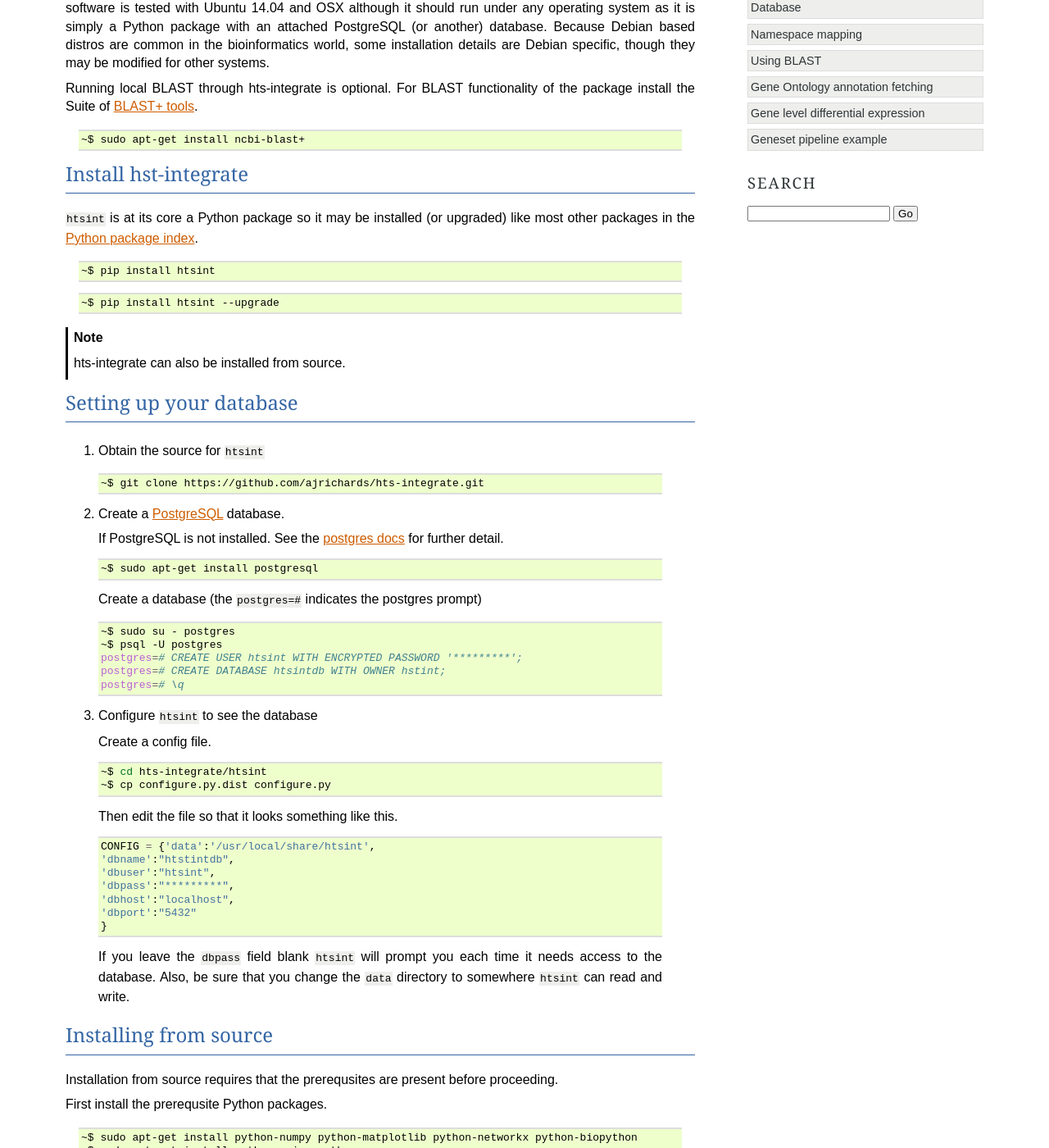
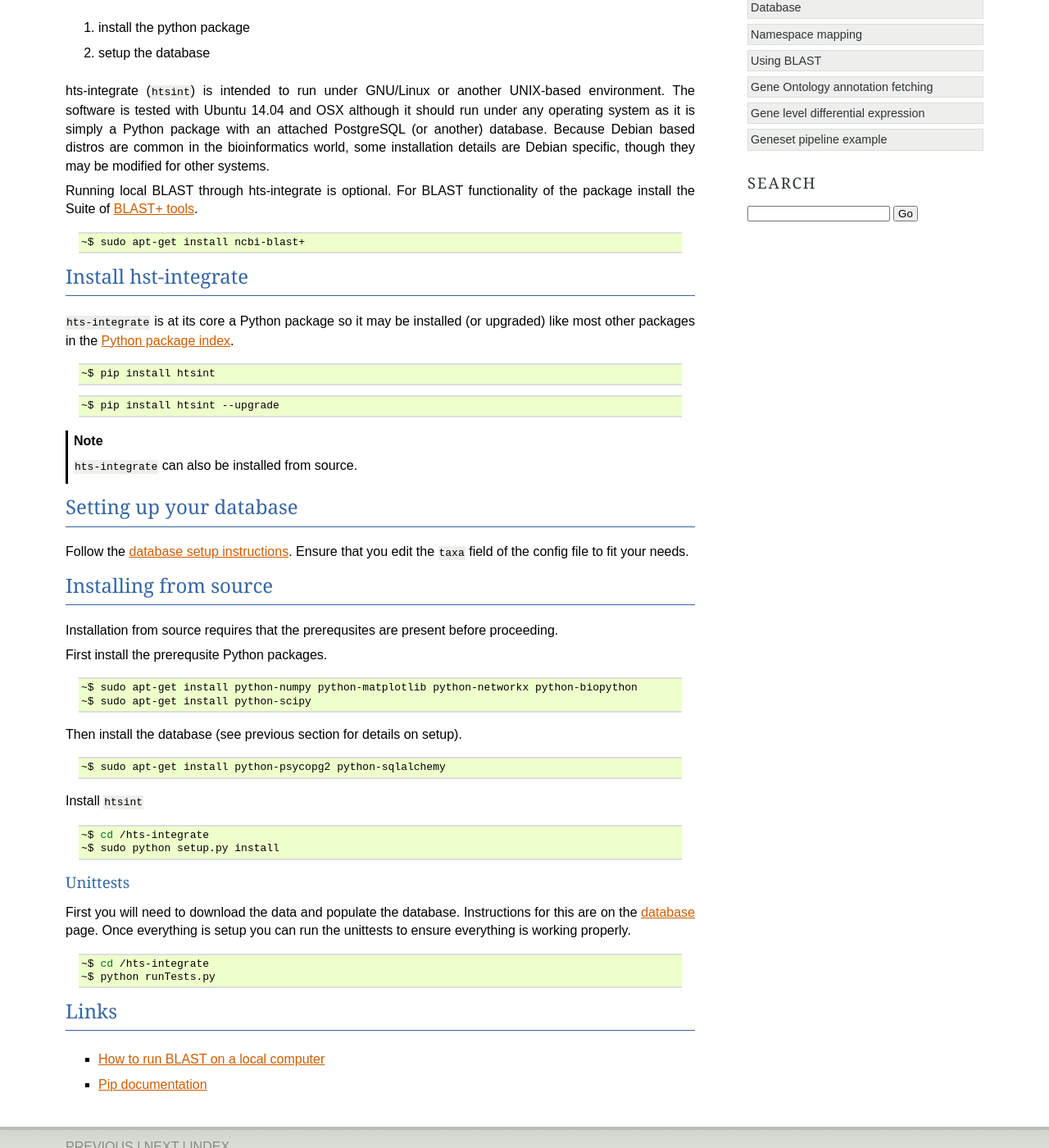
Before and after one commit to ajrichards/htsint, a Sphinx documentation site: the page built from docs/install.rst, in a window 1280 px wide and 1400 px high, scrolled down 192 px. Shown: the whole window at 82% size. Built offline with Sphinx 7.4.7, drawn with Linux system fonts in a browser that asks for light colours; formulas are drawn with MathJax 3; the version number could not be read and is left out; some of the changed text lies outside the part shown.

Commit message:
text improvements for database and install pages

```diff
--- a/docs/install.rst
+++ b/docs/install.rst
@@ -2,6 +2,11 @@
 
 Installation
 ======================
+
+To install ``hts-integrate`` there are two steps.
+
+   1. install the python package
+   2. setup the database
 
 hts-integrate (``htsint``) is intended to run under GNU/Linux or another UNIX-based environment.  The software is tested with Ubuntu 14.04 and OSX although it should run under any operating system as it is simply a Python package with an attached PostgreSQL (or another) database.  Because Debian based distros are common in the bioinformatics world, some installation details are Debian specific, though they may be modified for other systems.
 
@@ -13,9 +18,9 @@
 
 
 Install hst-integrate
-______________________
+--------------------------
 
-``htsint`` is at its core a Python package so it may be installed (or upgraded) like most other packages in the `Python package index <Python Package Index>`_.
+``hts-integrate`` is at its core a Python package so it may be installed (or upgraded) like most other packages in the `Python package index <Python Package Index>`_.
 
    .. code-block:: bash
 
@@ -26,63 +31,15 @@
       ~$ pip install htsint --upgrade
 
 
-.. note:: hts-integrate can also be installed from source.
+.. note:: ``hts-integrate`` can also be installed from source.
 
 Setting up your database
-_______________________________
+-----------------------------
 
-   1. Obtain the source for ``htsint``
-
-      .. code-block:: bash
-
-         ~$ git clone https://github.com/ajrichards/hts-integrate.git
-
-
-   2. Create a `PostgreSQL <http://www.postgresql.org>`_ database.
-
-      If PostgreSQL is not installed.  See the `postgres docs <http://www.postgresql.org/docs>`_ for further detail.
-
-      .. code-block:: bash
-
-         ~$ sudo apt-get install postgresql
-
-      Create a database (the ``postgres=#`` indicates the postgres prompt)
-
-      .. code-block:: bash
-
-         ~$ sudo su - postgres
-         ~$ psql -U postgres
-         postgres=# CREATE USER htsint WITH ENCRYPTED PASSWORD '*********';
-         postgres=# CREATE DATABASE htsintdb WITH OWNER hstint;
-         postgres=# \q
-
-   3. Configure ``htsint`` to see the database
-
-      Create a config file.
-
-      .. code-block:: bash
-
-         ~$ cd hts-integrate/htsint
-         ~$ cp configure.py.dist configure.py
-
-      Then edit the file so that it looks something like this.
-
-      .. code-block:: python
-
-          CONFIG = {'data':'/usr/local/share/htsint',
-          'dbname':"htstintdb",
-          'dbuser':"htsint",
-          'dbpass':"*********",
-          'dbhost':"localhost",
-          'dbport':"5432"
-          }
-
-      If you leave the ``dbpass`` field blank ``htsint`` will prompt you each time it needs access to the database.
-      Also, be sure that you change the ``data`` directory to somewhere ``htsint`` can read and write.
-
+Follow the :doc:`database setup instructions <database>`. Ensure that you edit the ``taxa`` field of the config file to fit your needs.
 
 Installing from source
-___________________________________
+-----------------------------
 
 Installation from source requires that the prerequsites are present before proceeding.
 
@@ -117,7 +74,7 @@
          ~$ python runTests.py
 
 Links
-__________
+----------
 
    * `How to run BLAST on a local computer <http://www.ncbi.nlm.nih.gov/guide/howto/run-blast-local>`_
    * `Pip documentation <https://pip.readthedocs.org/en/latest/>`_
```
Also changed, not shown: other parts of docs/install.rst (+1 -1 lines), docs/database.rst (+27 -4 lines).
